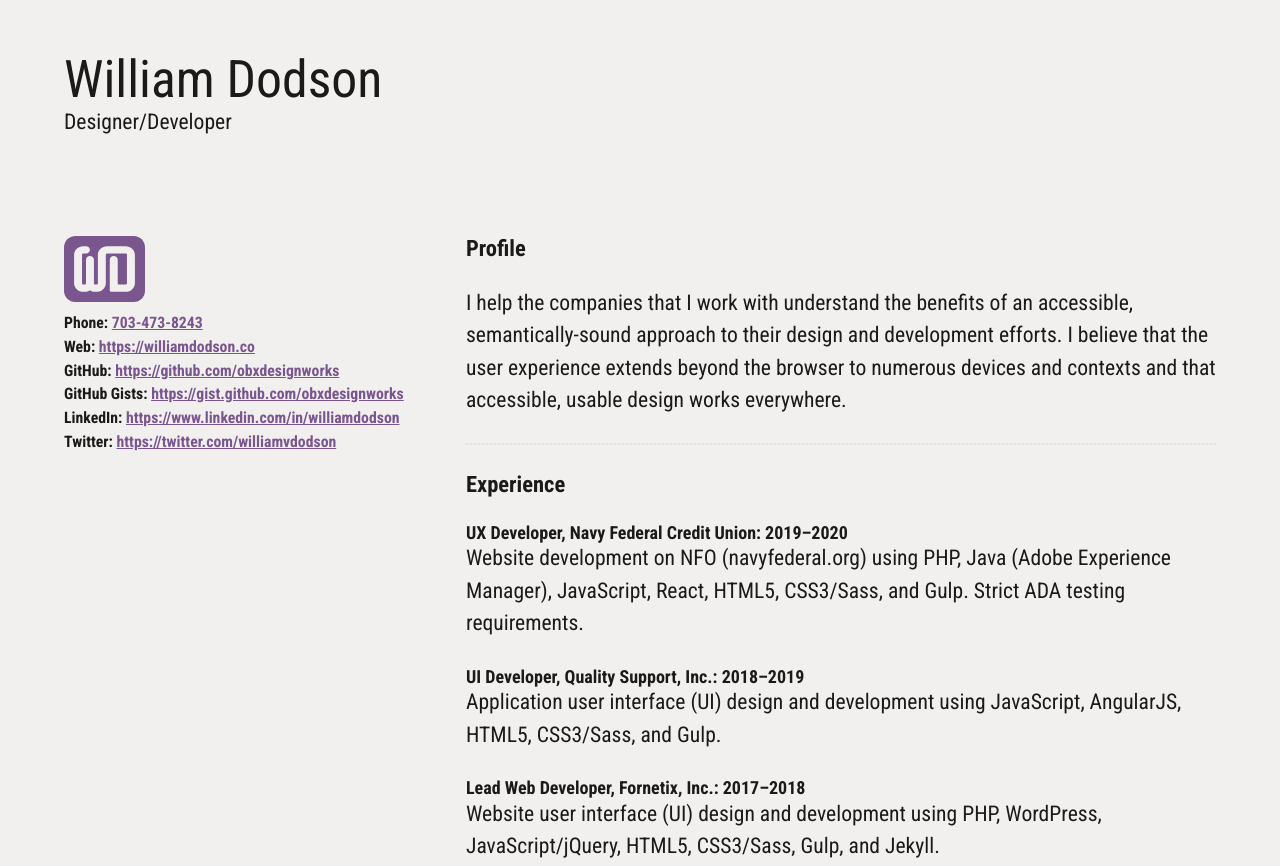
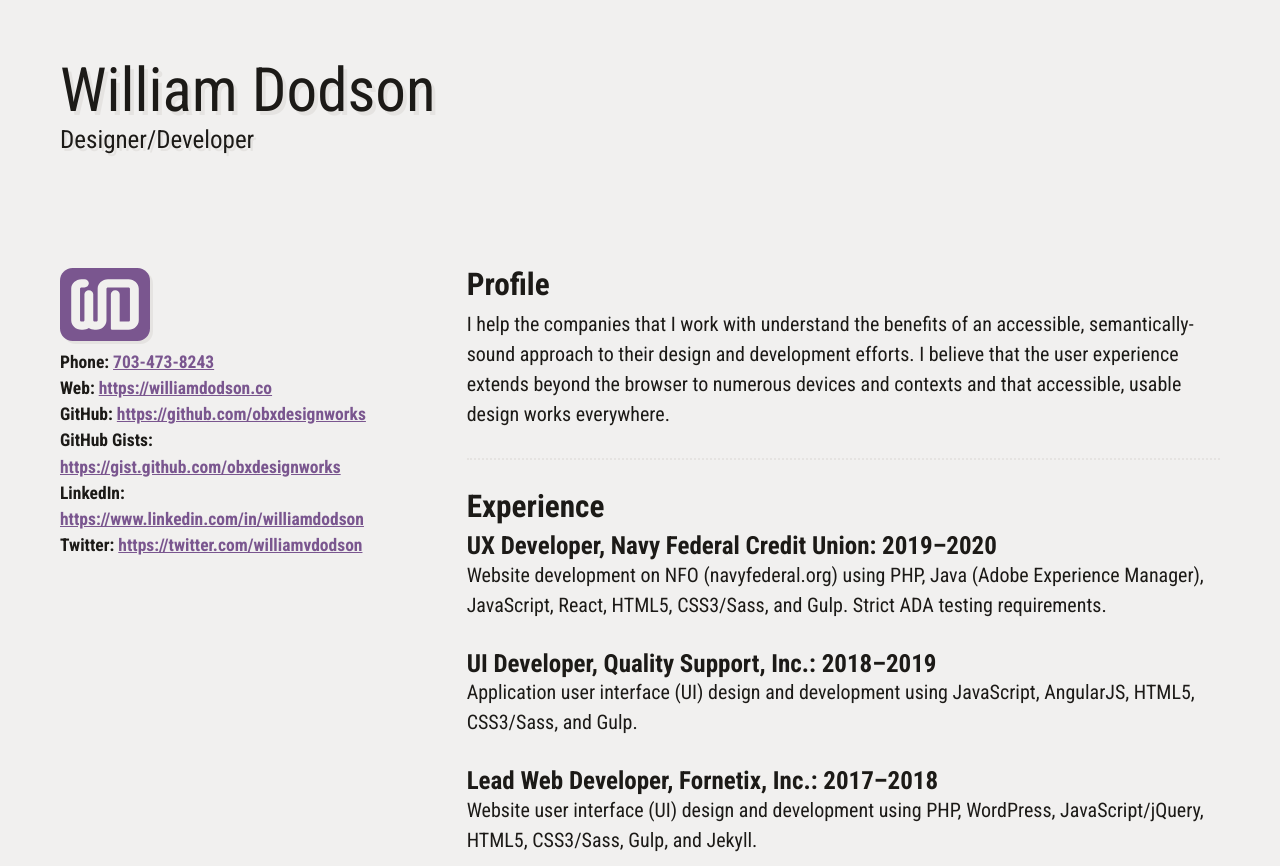
Before and after one commit to williamdodson/resume.williamdodson.co, a Gatsby site: page / in a window 1280 px wide. Shown: the top 866 px of the page. Built offline with nearby package versions, Linux system fonts and the light colour scheme; Gatsby itself is replaced by a stand-in of ours.

Commit message:
Updated typography settings to use fluid type

```diff
--- a/src/components/main.scss
+++ b/src/components/main.scss
@@ -2,6 +2,7 @@
 //  ======================================================================
 @import url('https://fonts.googleapis.com/css?family=Roboto+Condensed:400,700&display=swap');
 @import 'scss/settings';
+@import 'scss/mixins';
 @import 'scss/reset';
 @import 'scss/layout';
 @import 'scss/typography';
--- a/src/components/scss/_images.scss
+++ b/src/components/scss/_images.scss
@@ -2,6 +2,7 @@
 //  ======================================================================
 
 .logo-icon {
+  filter: drop-shadow(0.1875rem 0.1875rem 0 $color-light-gray);
   height: auto;
   margin-bottom: 0;
   width: 4.5rem;
--- /dev/null
+++ b/src/components/scss/_mixins.scss
@@ -0,0 +1,22 @@
+@function strip-unit($value) {
+  @return $value / ($value * 0 + 1);
+}
+
+@mixin fluid-type($min-vw, $max-vw, $min-font-size, $max-font-size) {
+  $u1: unit($min-vw);
+  $u2: unit($max-vw);
+  $u3: unit($min-font-size);
+  $u4: unit($max-font-size);
+
+  @if $u1 == $u2 and $u1 == $u3 and $u1 == $u4 {
+    & {
+      font-size: $min-font-size;
+      @media screen and (min-width: $min-vw) {
+        font-size: calc(#{$min-font-size} + #{strip-unit($max-font-size - $min-font-size)} * ((100vw - #{$min-vw}) / #{strip-unit($max-vw - $min-vw)}));
+      }
+      @media screen and (min-width: $max-vw) {
+        font-size: $max-font-size;
+      }
+    }
+  }
+}
--- a/src/components/scss/_settings.scss
+++ b/src/components/scss/_settings.scss
@@ -13,3 +13,9 @@ $color-primary: map-get($colors, primary);
 $color-black: map-get($colors, black);
 $color-light-gray: map-get($colors, light-gray);
 $color-white: map-get($colors, white);
+
+// Font size settings for fluid type
+$min_width: 20rem; // 320px
+$max_width: 64rem; // 1024px
+$min_font: 1rem;
+$max_font: 1.25rem;
--- a/src/components/scss/_typography.scss
+++ b/src/components/scss/_typography.scss
@@ -1,17 +1,15 @@
 /// Section: Typography
 //  ======================================================================
+html {
+  @include fluid-type($min_width, $max_width, $min_font, $max_font);
+}
+
 body {
   background: $color-white;
   color: $color-black;
   font-family: $font-family;
-  font-size: 100%;
   line-height: 1.5;
   transition: all ease-in-out 0.3s;
-}
-@media screen and (min-width: 64rem) {
-  body {
-    font-size: 120%;
-  }
 }
 
 h1,
@@ -24,19 +22,20 @@ h6 {
 }
 
 h1 {
-  font-size: 2.875rem; // 46px
+  @include fluid-type($min_width, $max_width, 1.953rem, 3.052rem);
   font-weight: 500;
   line-height: 1;
   margin: 0;
 }
 
 h2 {
-  font-size: 1.25rem;
+  @include fluid-type($min_width, $max_width, 1.25rem, 1.563rem);
   font-weight: 700;
+  margin-bottom: 0.375rem;
 }
 
 h3 {
-  font-size: 1rem;
+  @include fluid-type($min_width, $max_width, 1rem, 1.25rem);
   font-weight: 700;
   margin-bottom: 0;
 }
@@ -69,3 +68,13 @@ a:visited {
     margin-bottom: 0;
   }
 }
+
+/// Subsection: Banner
+//  ======================================================================
+.banner__title {
+  text-shadow: 0.1875rem 0.1875rem 0 $color-light-gray;
+}
+.banner__subtitle {
+  @include fluid-type($min_width, $max_width, 0.875rem, 1.25rem);
+  text-shadow: 0.125rem 0.125rem 0 $color-light-gray;
+}
```
